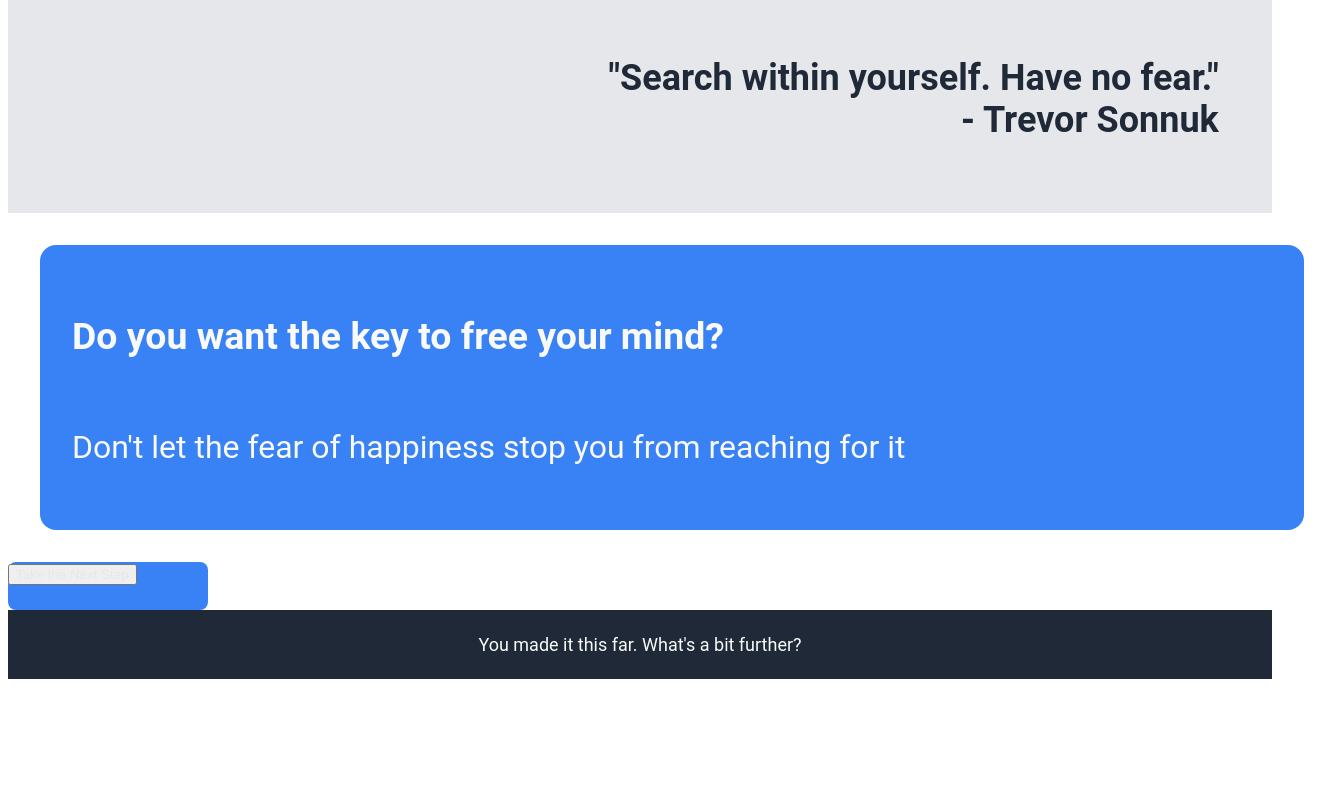
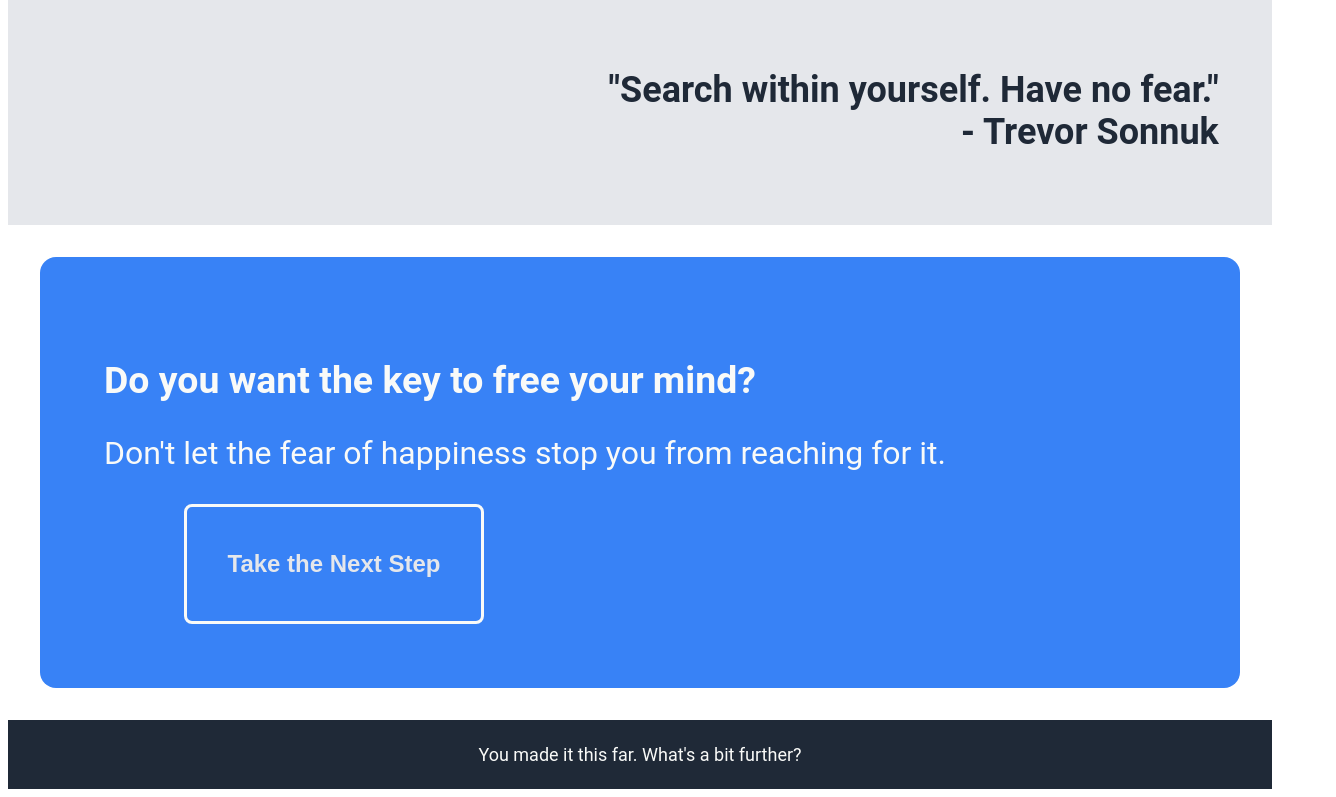
Before and after one commit to Tasha1235813/my-first-website, a plain HTML site: page index.html in a window 1280 px wide. Shown: the part 1809-2606 px from the top of the page, 1336 px wide, since content can reach past the window. Before the commit the page ends 2496 px from the top, so only its background shows below. Drawn offline with Linux system fonts and the light colour scheme.

Commit message:
Finalize design & styling

```diff
--- a/index.html
+++ b/index.html
@@ -13,9 +13,9 @@
     <div class="header"> The Sonnuk Method
         <div class="welcome-links">
             <ul>
-                <li><a href="https://github.com/Tasha1235813/my-first-website"> See HTML & CSS </a></li>
-                <li><a href="https://github.com/Tasha1235813"> Github </a></li>
-                <li><a href="https://discordapp.com/users/984967662037790730"> Discord </a></li>
+                <li><a class="link" href="https://github.com/Tasha1235813/my-first-website"> See HTML & CSS </a></li>
+                <li><a class="link" href="https://github.com/Tasha1235813"> Github </a></li>
+                <li><a class="link" href="https://discordapp.com/users/984967662037790730"> Discord </a></li>
             </ul>
         </div>
     </div>
@@ -64,11 +64,10 @@
         <div class="cta-box">
             <div class="cta">
                 <h3> Do you want the key to free your mind? </h3>
-                    <p> Don't let the fear of happiness stop you from reaching for it </p>
-            </div>
-            <div class="bottom-button">
-                <button ><a href="https://www.youtube.com/watch?v=dQw4w9WgXcQ"><span> Take the Next Step </span></a>
-                </button>
+                <p> Don't let the fear of happiness stop you from reaching for it. </p>
+                <div>
+                    <button class="bottom-button"><a class="button-text" href="https://www.youtube.com/watch?v=dQw4w9WgXcQ"> Take the Next Step </a></button>
+                </div>
             </div>
         </div>
 
--- a/styles.css
+++ b/styles.css
@@ -62,7 +62,7 @@ body {
     border-radius: 50% 50% 0 0;
     height: auto;
     width: 100%;
-    min-width: 0;
+    min-width: 500px;
     max-width: 500px;
     height: 100%;
     background-color: #1f2937;
@@ -87,8 +87,7 @@ body {
 .image {
     height: 300px;
     width: 300px;
-    border-width: 2px;
-    border:#3882f6;
+    border: 6px solid #3882f6;
     border-radius: 16px;
 }
 
@@ -149,13 +148,19 @@ body {
     margin-top: 80px;
 }
 
+.cta-box {
+    display: flex;
+    flex-wrap: wrap;
+    justify-content: center;
+}
+
 .cta {
-    display: inline-flex;
-    flex-direction: column;
-    align-self: center;
+    display: flex;
+    flex-wrap: wrap;
+    justify-content: flex-start;
     border-radius: 16px;
     margin: 32px;
-    padding: 32px;
+    padding: 64px;
     width: 1200px;
     font-size: 32px;
     background-color: #3882f6;
@@ -164,15 +169,23 @@ body {
 
 .bottom-button {
     display: block;
+    width: 300px;
+    height: 120px;
+    font-size: 24px;
+    font-weight: bold;
+    color:#3882f6;
+    padding: auto;
+    margin: auto;
+    margin-left: 80px;
+    background-color: #3882f6;
+    border: 3px solid #f9faf8;
+    border-radius: 8px;
+    border-width: 3px;
+}
+
+.button-text {
+    display: flex;
     justify-content: center;
-    align-items: center;
-    width: 200px;
-    height: 48px;
-    font-size: 18px;
-    border-width: 3px;
-    border-radius: 8px;
-    background-color: #3882f6;
-    border-color: #3882f6;
 }
 
 .footer {
@@ -207,6 +220,11 @@ h2 {
     margin-bottom: 30px;
 }
 
+h3 {
+    margin-bottom: 0;
+    margin-right: 0;
+}
+
 a {
     display: flex;
     text-decoration: none;
@@ -214,11 +232,11 @@ a {
 
 }
 
-a:hover {
+.link:hover {
 color: #3882f6
 }
 
-.button:hover {
+button .bottom-button:hover {
     color:#000000;
 }
 
@@ -234,15 +252,3 @@ li {
     font-size: 24px;
     color: #f9faf8;
 }
-
-strong {
-    display: inline; !important
-}
-
-u {
-    display: inline; !important
-}
-
-em {
-    display: inline; !important
-}
```
